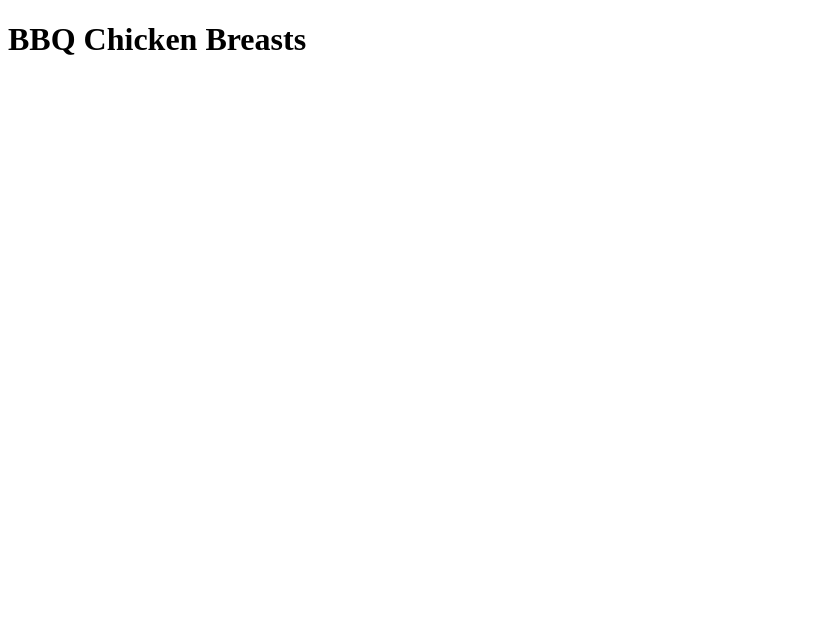
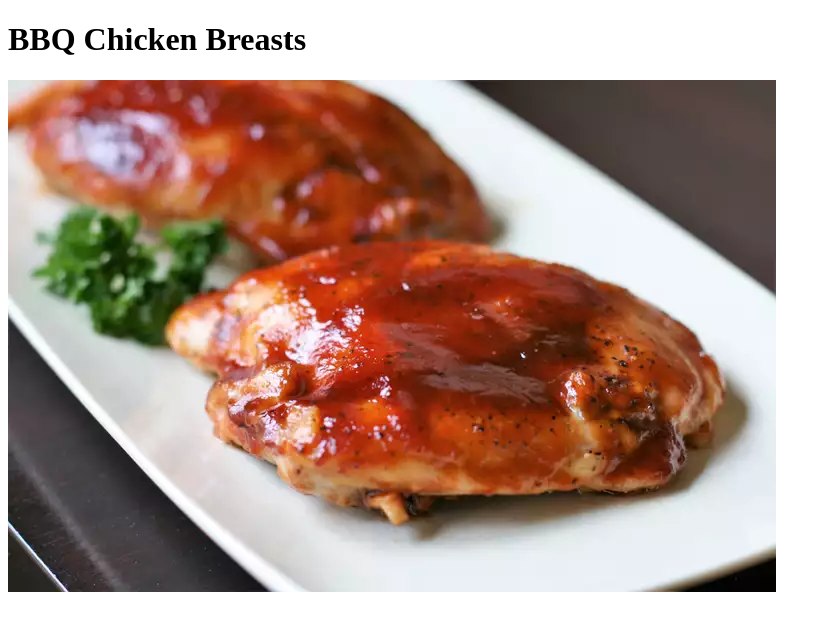
Before and after one commit to kevinwongjk/odin_recipes, a plain HTML site: page recipes/chicken-breast.html in a window 1280 px wide. Shown: the whole page, without its empty margins (0-831 px from the left). Drawn offline with Linux system fonts and the light colour scheme.

Commit message:
Add link to chicken-breast.webp in chicken-breast.html

```diff
--- a/recipes/chicken-breast.html
+++ b/recipes/chicken-breast.html
@@ -7,5 +7,6 @@
     </head>
     <body>
         <h1>BBQ Chicken Breasts</h1>
+        <img src="../images/chicken-breast.webp" alt="image of a chicken breast">
     </body>
 </html>
```
